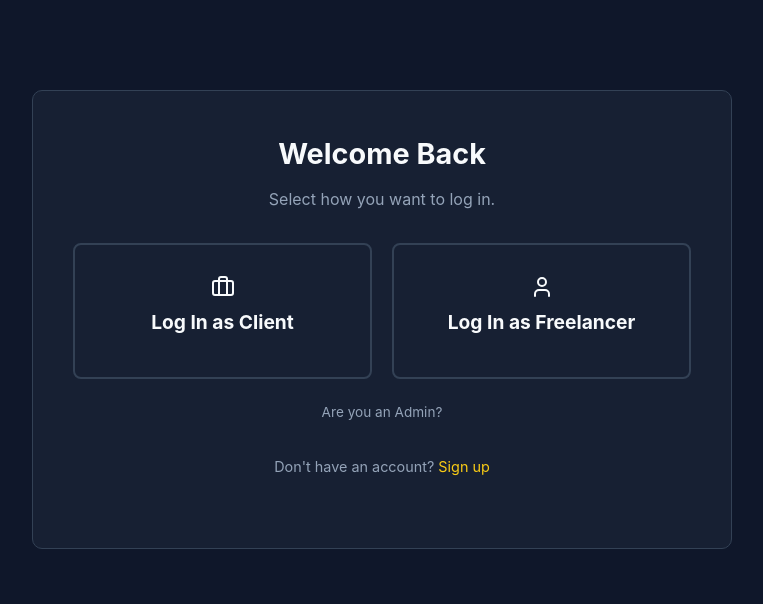
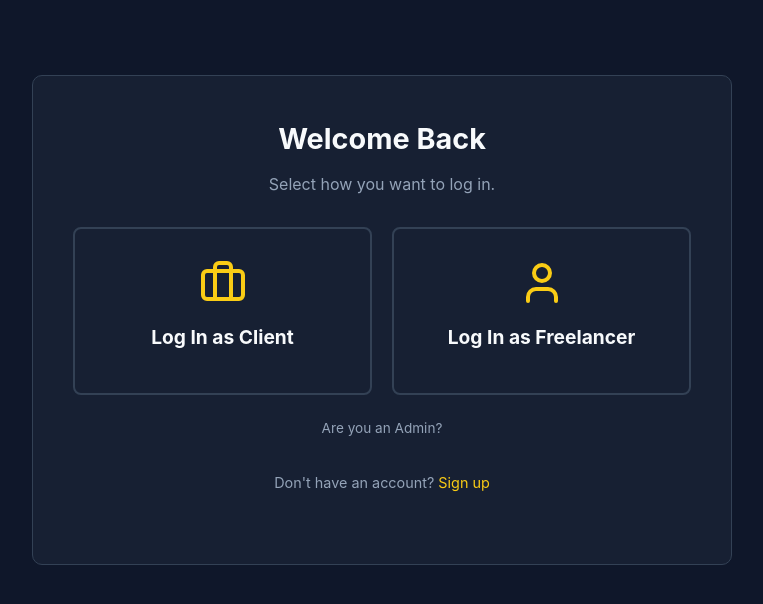
Before and after one commit to iafuad/FreeMark, a PHP site: page /login.html in a window 1280 px wide. Shown: the part 79-683 px from the top of the page, without its empty margins (258-1021 px from the left). Run offline with PHP 8.4, Linux system fonts and the light colour scheme.

Commit message:
Refactor authentication pages: extract styles to CSS and improve structure

```diff
--- a/css/style.css
+++ b/css/style.css
@@ -549,3 +549,158 @@ footer {
 .trend-up { color: #22c55e; }
 .trend-down { color: #ef4444; }
 .trend-neutral { color: var(--text-secondary); }
+
+
+
+/*login.html*/
+
+/* Authentication Card Adjustments */
+.auth-card-wide {
+    padding: 40px;
+    max-width: 700px;
+}
+
+.auth-card-wide h2 {
+    text-align: center;
+    margin-bottom: 10px;
+}
+
+.auth-subtitle {
+    text-align: center;
+    color: var(--text-secondary);
+}
+
+/* Role Selection Grid */
+.role-selection {
+    display: flex;
+    gap: 20px;
+    margin-top: 30px;
+}
+
+.role-card {
+    flex: 1;
+    padding: 30px;
+    border: 2px solid var(--border-color);
+    border-radius: 8px;
+    text-align: center;
+    cursor: pointer;
+    text-decoration: none;
+    color: var(--text-primary);
+    transition: all 0.2s ease;
+    background-color: var(--bg-card);
+}
+
+.role-card:hover {
+    border-color: var(--accent);
+    background-color: var(--bg-secondary);
+    transform: translateY(-2px);
+}
+
+.role-card i {
+    color: var(--accent);
+    width: 48px;
+    height: 48px;
+    margin-bottom: 15px;
+}
+
+.role-card h3 {
+    margin: 0 0 10px 0;
+    font-size: 1.2rem;
+}
+
+/* Auxiliary Navigation */
+.admin-access {
+    margin-top: 20px;
+    text-align: center;
+}
+
+.admin-access a {
+    color: var(--text-secondary);
+    font-size: 0.85rem;
+    text-decoration: none;
+}
+
+.admin-access a:hover {
+    text-decoration: underline;
+}
+
+.auth-links {
+    margin-top: 30px;
+    text-align: center;
+}
+
+/*register.html*/
+
+
+/* Role Selection */
+.role-selection {
+    display: flex;
+    gap: 20px;
+    margin-top: 30px;
+    width: 100%;
+}
+
+.role-card {
+    flex: 1;
+    display: flex;
+    flex-direction: column;
+    align-items: center;
+    justify-content: center;
+    padding: 30px;
+    border: 2px solid var(--border-color);
+    border-radius: 8px;
+    text-align: center;
+    cursor: pointer;
+    text-decoration: none;
+    color: var(--text-primary);
+    transition: all 0.2s ease;
+    background-color: var(--bg-card);
+}
+
+.role-card:hover {
+    border-color: var(--accent);
+    background-color: var(--bg-secondary);
+    transform: translateY(-2px);
+}
+
+.role-card i,
+.role-card svg {
+    color: var(--accent);
+    width: 48px;
+    height: 48px;
+    margin-bottom: 15px;
+}
+
+.role-card h3 {
+    margin: 0 0 10px 0;
+    font-size: 1.2rem;
+}
+
+.role-card p {
+    color: var(--text-secondary);
+    font-size: 0.9rem;
+    margin: 0;
+}
+
+/* Auth Card Container & Content Alignments */
+.auth-card-wide {
+    padding: 40px !important;
+    max-width: 700px !important;
+    width: 100%;
+    margin: 0 auto;
+}
+
+.auth-title {
+    text-align: center;
+    margin-bottom: 10px;
+}
+
+.auth-subtitle {
+    text-align: center;
+    color: var(--text-secondary);
+}
+
+.auth-links {
+    margin-top: 30px;
+    text-align: center;
+}
--- a/login.html
+++ b/login.html
@@ -57,9 +24,9 @@
     </header>
 
     <main class="auth-container">
-        <div class="auth-card" style="padding: 40px; max-width: 700px;">
-            <h2 style="text-align: center; margin-bottom: 10px;">Welcome Back</h2>
-            <p style="text-align: center; color: var(--text-secondary);">Select how you want to log in.</p>
+        <div class="auth-card auth-card-wide">
+            <h2>Welcome Back</h2>
+            <p class="auth-subtitle">Select how you want to log in.</p>
 
             <div class="role-selection">
                 <a href="login-client.html" class="role-card">
@@ -73,11 +40,11 @@
                 </a>
             </div>
 
-            <div style="margin-top: 20px; text-align: center;">
-                <a href="admin/dashboard.html" style="color: var(--text-secondary); font-size: 0.85rem; text-decoration: none;">Are you an Admin?</a>
+            <div class="admin-access">
+                <a href="admin/dashboard.html">Are you an Admin?</a>
             </div>
 
-            <div class="auth-links" style="margin-top: 30px; text-align: center;">
+            <div class="auth-links">
                 <p>Don't have an account? <a href="register.html">Sign up</a></p>
             </div>
         </div>
```
Also changed, not shown: other parts of login.html (+1 -34 lines), register.html (+4 -43 lines).
